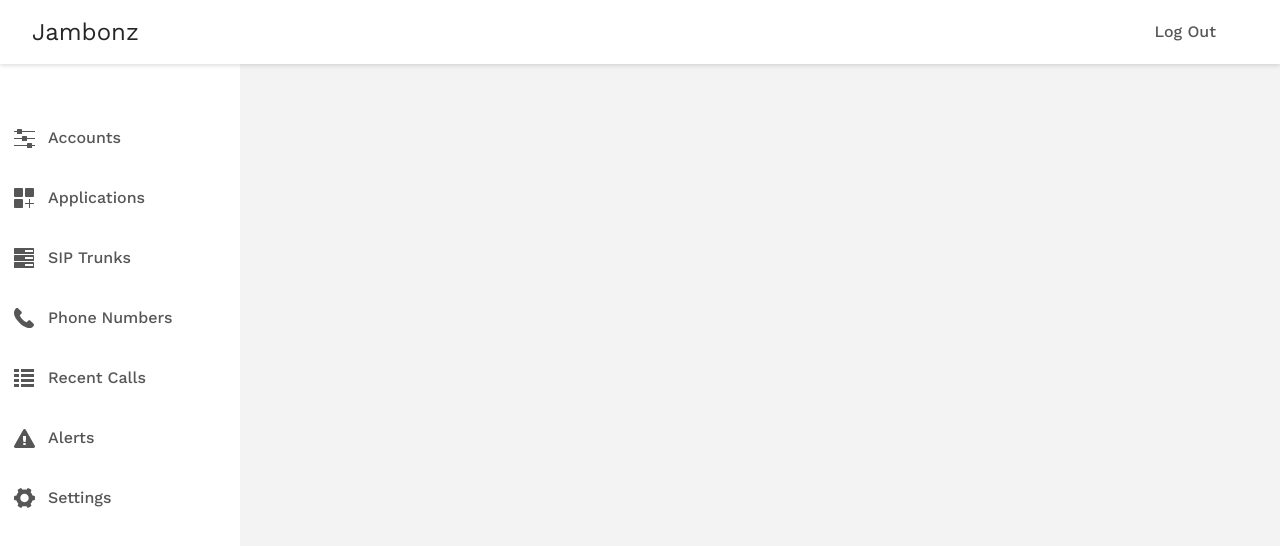
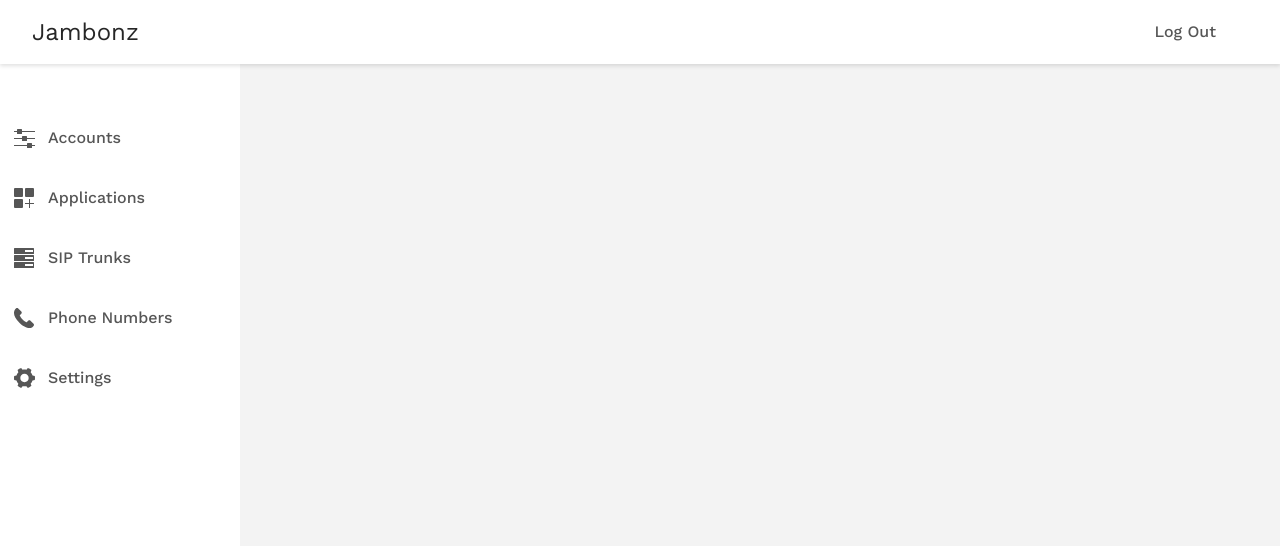
Before and after one commit to jambonz/jambonz-webapp, a React (Create React App) app: page /internal in a window 1280 px wide. Shown: the top 546 px of the page. Built offline with nearby package versions, Linux system fonts and the light colour scheme.

Commit message:
show alerts and recent calls according to flag

```diff
--- a/src/components/blocks/SideMenu.js
+++ b/src/components/blocks/SideMenu.js
@@ -70,6 +70,9 @@ const MenuText = styled.span`
   outline: 0;
 `;
 
+const supportAlerts = process.env.REACT_APP_SUPPORT_ALERTS;
+const supportRecentCalls = process.env.REACT_APP_SUPPORT_RECENT_CALLS;
+
 const MenuLink = props => {
   const modalOpen = useContext(ModalStateContext);
   return (
@@ -104,8 +107,12 @@ const SideMenu = () => {
       {showMsTeams && (
         <MenuLink to="/internal/ms-teams-tenants" name="MS Teams Tenants" icon={<MsTeamsIcon />} />
       )}
-      <MenuLink to="/internal/recent-calls" name="Recent Calls" icon={<RecentCallsIcon  />} />
-      <MenuLink to="/internal/alerts" name="Alerts" icon={<AlertsIcon  />} />
+      {supportRecentCalls && (
+        <MenuLink to="/internal/recent-calls" name="Recent Calls" icon={<RecentCallsIcon  />} />
+      )}
+      {supportAlerts && (
+        <MenuLink to="/internal/alerts" name="Alerts" icon={<AlertsIcon  />} />
+      )}
       <MenuLink to="/internal/settings" name="Settings" icon={<SettingsIcon />} />
     </StyledSideMenu>
   );
```
